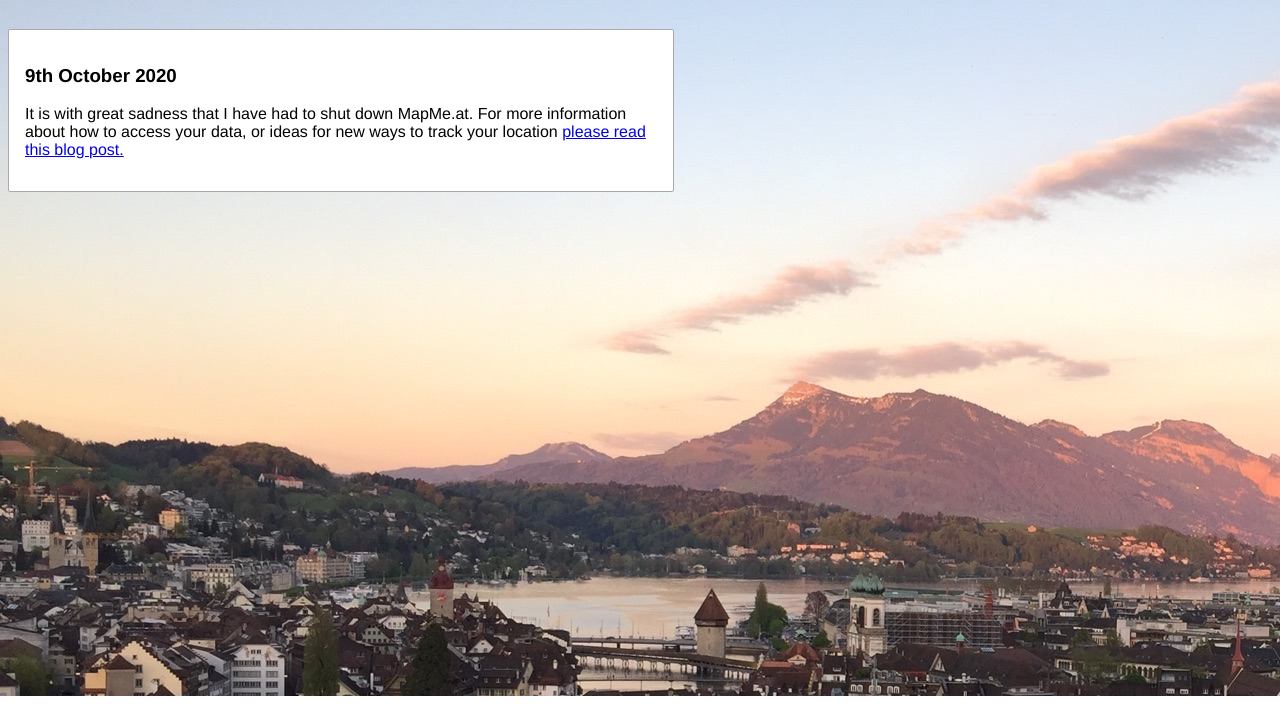
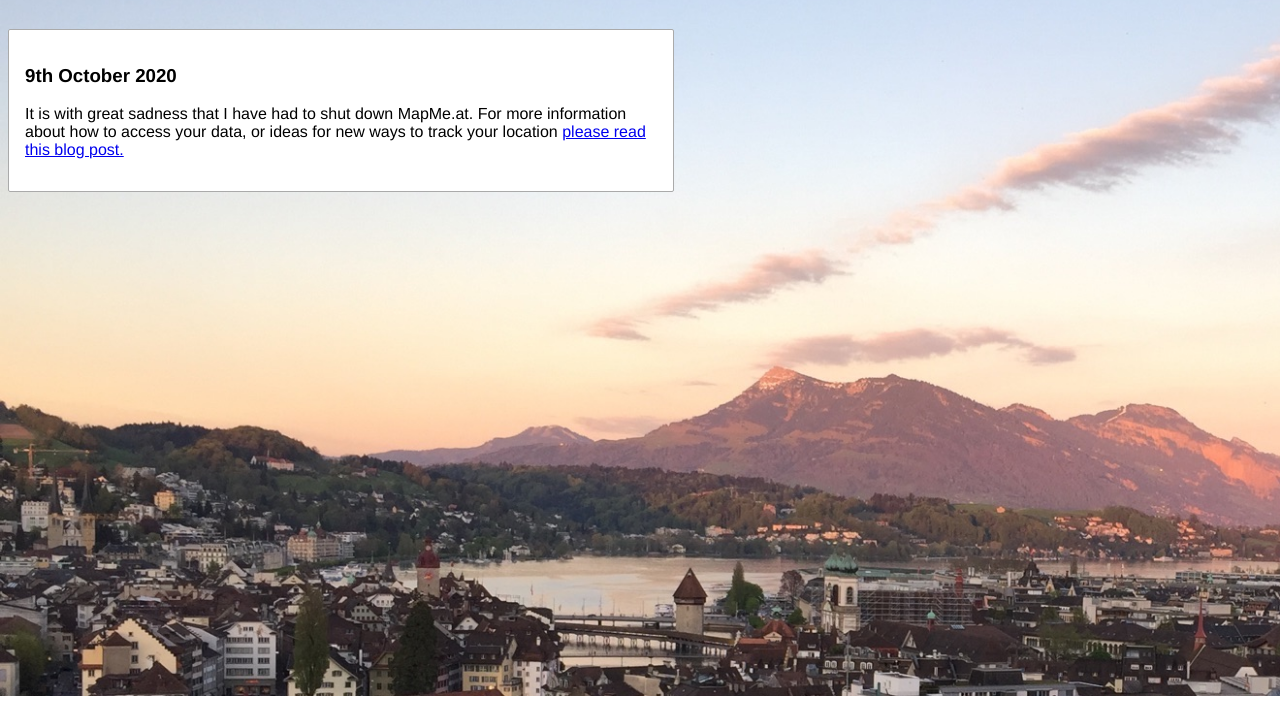
Before and after one commit to johnmckerrell/mapme_at_legacy, a plain HTML site: page index.html in a window 1280 px wide. Shown: the part 104-808 px from the top of the page. Drawn offline with Linux system fonts and the light colour scheme.

Commit message:
More fixes for background

```diff
--- a/index.html
+++ b/index.html
@@ -4,9 +4,17 @@
   <meta charset="utf-8">
   <title></title>
   <style type="text/css">
+  html {
+    background-image: url(sunset.jpg);
+    background-size: cover;
+    background-repeat: no-repeat;
+    height: 100%;
+    overflow: hidden;
+  }
   body {
-    background-image: url(sunset.jpg);
-    background-size: cover no-repeat;
+    height: 100%;
+    overflow: scroll;
+    -webkit-overflow-scrolling: touch;
     font-family: Helvetica, Arial, sans-serif;
   }
   header {
```
